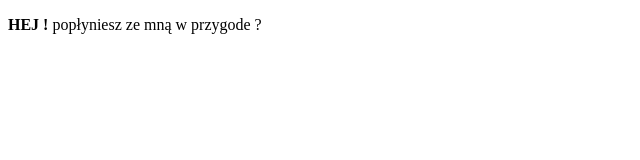
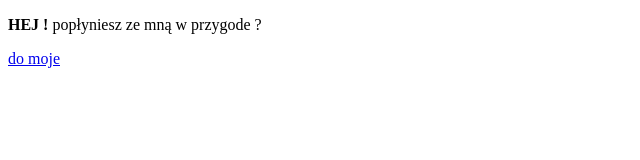
Before and after one commit to kbaraniecki90/TestWeb, a plain HTML site: page index.html in a window 1280 px wide. Shown: the full height of the page, 0-640 px from the left. Drawn offline with Linux system fonts and the light colour scheme.

Commit message:
add footer

```diff
--- a/index.html
+++ b/index.html
@@ -11,5 +11,9 @@
         <strong>HEJ !</strong>
         popłyniesz ze mną w przygode ?
     </p>
+
+    <footer>
+    <a href="#"> do moje</a>
+    </footer>
 </body>
 </html>
```
